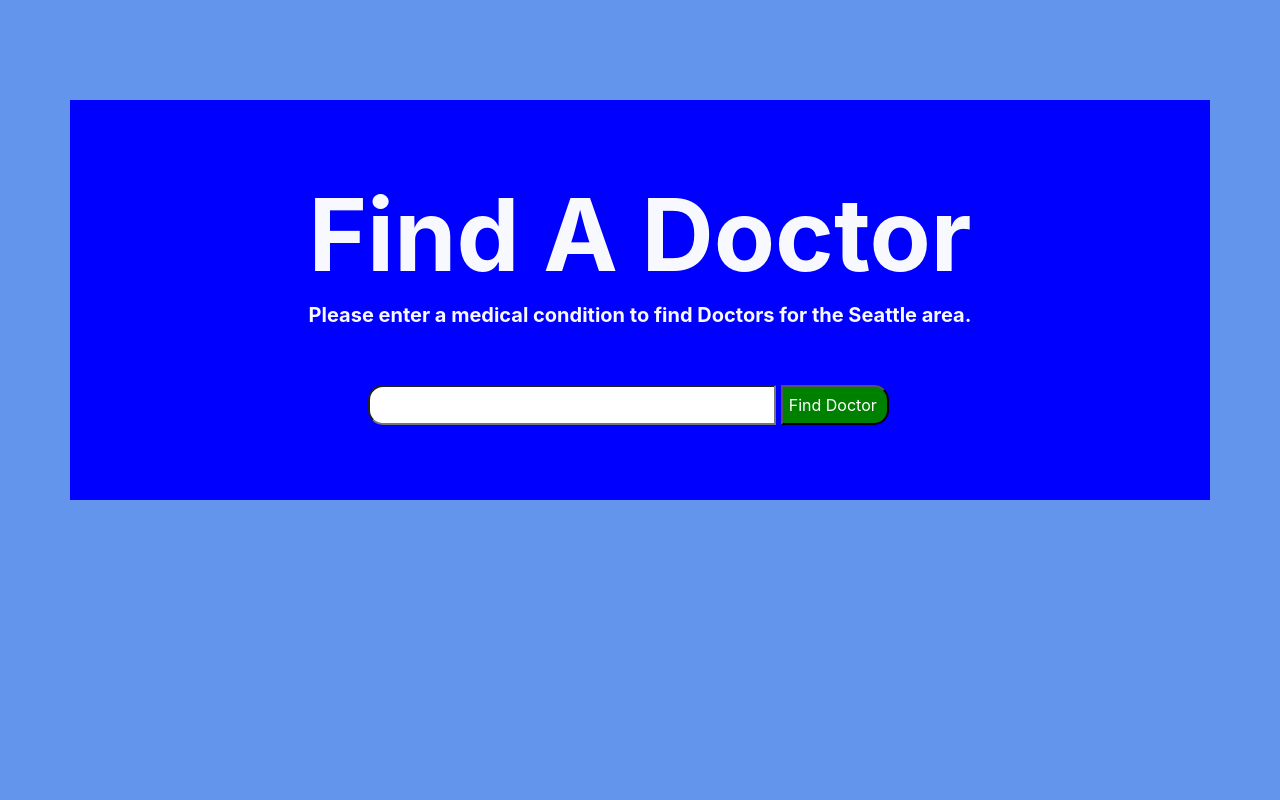
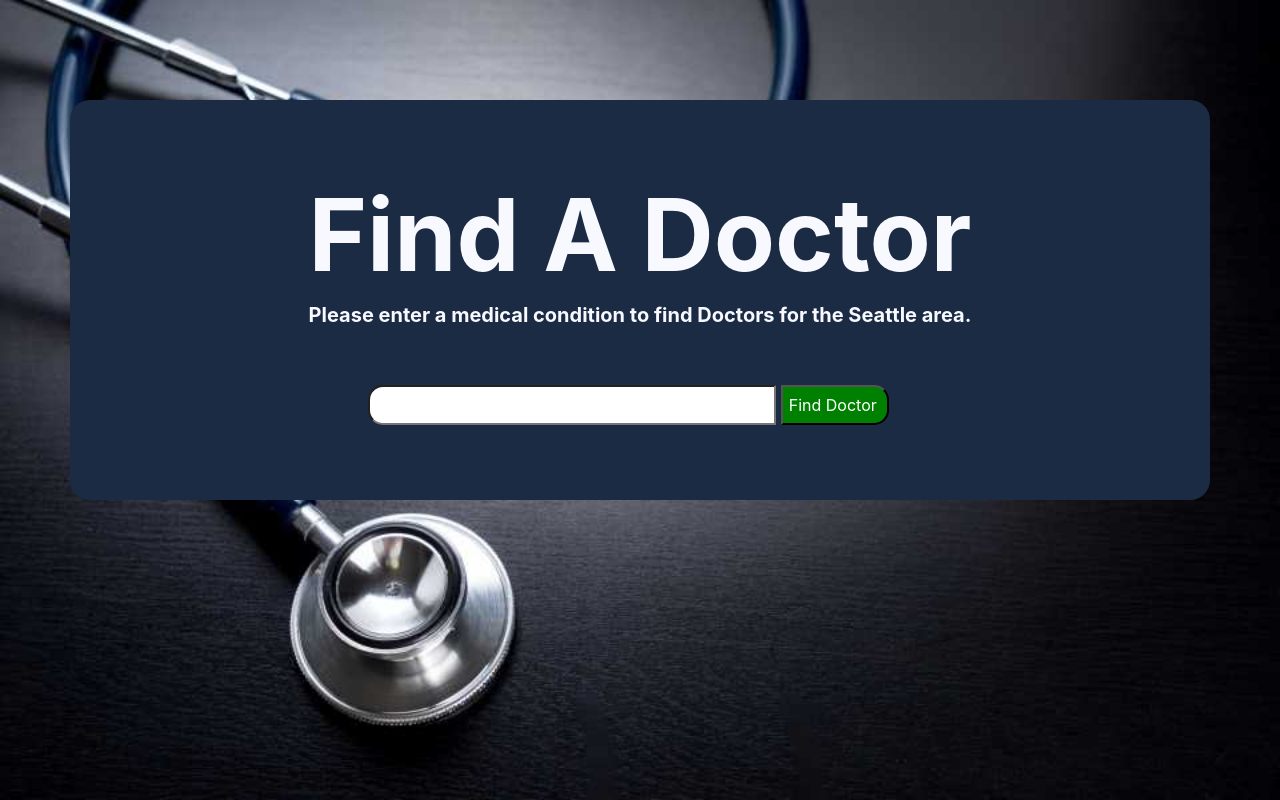
Before and after one commit to ratta2ii/doctor-lookup, a website built with webpack: page src/index.html in a window 1280 px wide. Built offline with nearby package versions, Linux system fonts and the light colour scheme; some packages are replaced by stand-ins of ours; no server answers.

Commit message:
Add file-loader. Update wepack.config.js to accept to jpeg photos. Add background photo. Change background color of main container. Add image folder with one image for the background.

```diff
--- a/package.json
+++ b/package.json
@@ -21,6 +21,7 @@
     "dotenv-webpack": "^1.7.0",
     "eslint": "^6.3.0",
     "eslint-loader": "^3.0.0",
+    "file-loader": "^5.0.2",
     "html-webpack-plugin": "^3.2.0",
     "jest": "^24.9.0",
     "style-loader": "^1.0.0",
--- a/src/styles.css
+++ b/src/styles.css
@@ -1,5 +1,12 @@
+html {
+  height: 100%;
+  width: 100%;
+}
+
 body {
-  background-color: cornflowerblue;
+  background: url('./images/stetho4.jpeg') no-repeat;
+  background-size: cover;
+  background-attachment: fixed;
 }
 
 div#display-div {
@@ -7,9 +14,10 @@ div#display-div {
 }
 
 .container {
-  background: blue;
+  background: #1b2b43;
   padding: 25px;
-  margin-top: 100px;
+  margin: 100px auto;
+  border-radius: 20px;
 }
 
 h1 {
--- a/webpack.config.js
+++ b/webpack.config.js
@@ -41,6 +41,10 @@ module.exports = {
             /spec/
           ],
         loader: "eslint-loader"
+      },
+      {
+        test: /\.jpeg$/,
+        use: 'file-loader'
       }
     ]
   }
```
Also changed, not shown: src/images/stetho4.jpeg (added), 1 other file.
